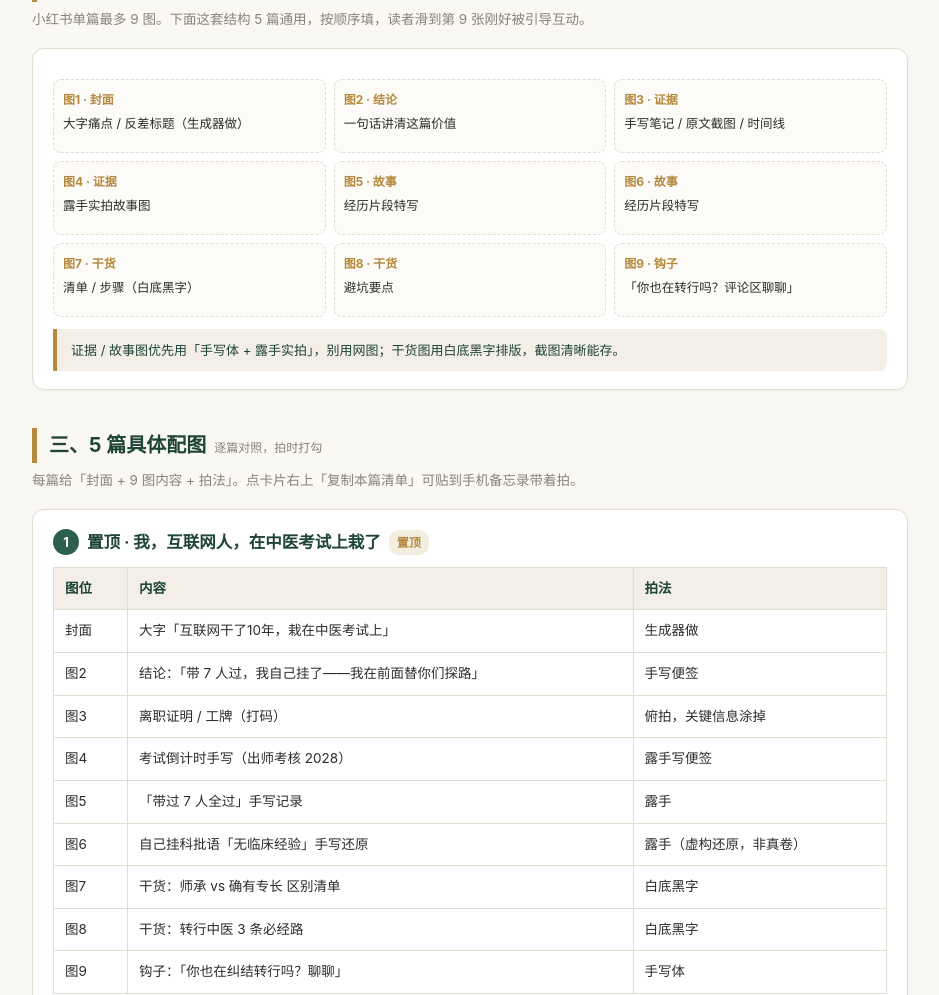
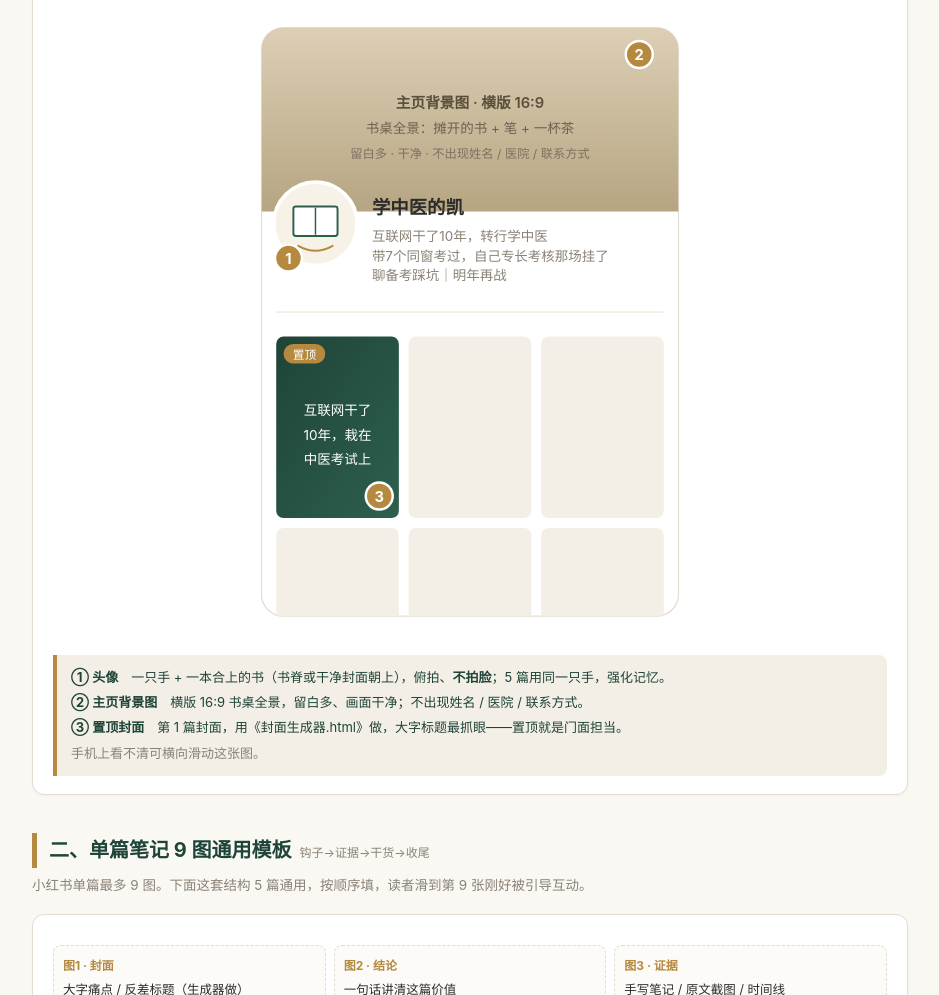
Before and after one commit to xiangziCC/xiaohongshu-tcm-kaige, a plain HTML site: page 配图拍摄清单.html in a window 1280 px wide. Shown: the part 779-1774 px from the top of the page, without its empty margins (170-1109 px from the left). Drawn offline with Linux system fonts and the light colour scheme.

Commit message:
配图清单嵌主页示意图；运营方案并入简介用词审查表

```diff
--- a/配图拍摄清单.html
+++ b/配图拍摄清单.html
@@ -128,6 +128,75 @@
           <td data-page-node-id="n5H9hGDHdHALFQmiNgMCUB">置顶 = 门面担当，必须最抓眼</td>
         </tr>
       </table>
+    </div>
+
+    <div class="card">
+      <h3>主页示意 · 别人点进你主页看到的样子</h3>
+      <div style="overflow-x:auto">
+        <svg viewBox="0 0 680 520" width="100%" style="min-width:520px;height:auto;display:block" role="img" aria-label="小红书主页门面三件套示意">
+          <defs>
+            <clipPath id="phoneClip"><rect x="170" y="20" width="340" height="480" rx="18"/></clipPath>
+            <linearGradient id="woodG" x1="0" y1="0" x2="0" y2="1">
+              <stop offset="0" stop-color="#dccfb5"/><stop offset="1" stop-color="#b6a582"/>
+            </linearGradient>
+            <linearGradient id="pinG" x1="0" y1="0" x2="1" y2="1">
+              <stop offset="0" stop-color="#1f4438"/><stop offset="1" stop-color="#2d5f4f"/>
+            </linearGradient>
+          </defs>
+
+          <rect x="170" y="20" width="340" height="480" rx="18" fill="#ffffff" stroke="#e3ddd0"/>
+
+          <g clip-path="url(#phoneClip)">
+            <!-- 背景图 -->
+            <rect x="170" y="20" width="340" height="150" fill="url(#woodG)"/>
+            <text x="340" y="86" text-anchor="middle" font-size="12" font-weight="600" fill="#5a4f3c" font-family="-apple-system,PingFang SC,Microsoft YaHei,sans-serif">主页背景图 · 横版 16:9</text>
+            <text x="340" y="106" text-anchor="middle" font-size="11" fill="#6d6152" font-family="-apple-system,PingFang SC,Microsoft YaHei,sans-serif">书桌全景：摊开的书 + 笔 + 一杯茶</text>
+            <text x="340" y="126" text-anchor="middle" font-size="10" fill="#7d7161" font-family="-apple-system,PingFang SC,Microsoft YaHei,sans-serif">留白多 · 干净 · 不出现姓名 / 医院 / 联系方式</text>
+
+            <!-- 头像 -->
+            <circle cx="214" cy="180" r="34" fill="#f7f2e7" stroke="#ffffff" stroke-width="3"/>
+            <rect x="196" y="166" width="36" height="24" rx="2" fill="#ffffff" stroke="#2d5f4f" stroke-width="1.6"/>
+            <line x1="214" y1="167" x2="214" y2="189" stroke="#2d5f4f" stroke-width="1.2"/>
+            <path d="M200 198 q14 8 28 0" fill="none" stroke="#b5893f" stroke-width="1.6" stroke-linecap="round"/>
+
+            <!-- 昵称与简介 -->
+            <text x="260" y="172" font-size="15" font-weight="700" fill="#2c2c2c" font-family="-apple-system,PingFang SC,Microsoft YaHei,sans-serif">学中医的凯</text>
+            <text x="260" y="194" font-size="11" fill="#8a8276" font-family="-apple-system,PingFang SC,Microsoft YaHei,sans-serif">互联网干了10年，转行学中医</text>
+            <text x="260" y="210" font-size="11" fill="#8a8276" font-family="-apple-system,PingFang SC,Microsoft YaHei,sans-serif">带7个同窗考过，自己专长考核那场挂了</text>
+            <text x="260" y="226" font-size="11" fill="#8a8276" font-family="-apple-system,PingFang SC,Microsoft YaHei,sans-serif">聊备考踩坑｜明年再战</text>
+
+            <line x1="182" y1="252" x2="498" y2="252" stroke="#eee8db"/>
+
+            <!-- 笔记网格 -->
+            <rect x="182" y="272" width="100" height="148" rx="6" fill="url(#pinG)"/>
+            <text x="232" y="336" text-anchor="middle" font-size="11" fill="#ffffff" font-family="-apple-system,PingFang SC,Microsoft YaHei,sans-serif">互联网干了</text>
+            <text x="232" y="356" text-anchor="middle" font-size="11" fill="#ffffff" font-family="-apple-system,PingFang SC,Microsoft YaHei,sans-serif">10年，栽在</text>
+            <text x="232" y="376" text-anchor="middle" font-size="11" fill="#ffffff" font-family="-apple-system,PingFang SC,Microsoft YaHei,sans-serif">中医考试上</text>
+            <rect x="188" y="278" width="34" height="16" rx="8" fill="#b5893f"/>
+            <text x="205" y="290" text-anchor="middle" font-size="9.5" fill="#ffffff" font-family="-apple-system,PingFang SC,Microsoft YaHei,sans-serif">置顶</text>
+
+            <rect x="290" y="272" width="100" height="148" rx="6" fill="#f3efe6"/>
+            <rect x="398" y="272" width="100" height="148" rx="6" fill="#f3efe6"/>
+            <rect x="182" y="428" width="100" height="148" rx="6" fill="#f3efe6"/>
+            <rect x="290" y="428" width="100" height="148" rx="6" fill="#f3efe6"/>
+            <rect x="398" y="428" width="100" height="148" rx="6" fill="#f3efe6"/>
+          </g>
+
+          <!-- 编号 -->
+          <circle cx="192" cy="208" r="11" fill="#b5893f" stroke="#ffffff" stroke-width="2"/>
+          <text x="192" y="212.5" text-anchor="middle" font-size="12" font-weight="700" fill="#ffffff" font-family="-apple-system,PingFang SC,Microsoft YaHei,sans-serif">1</text>
+          <circle cx="478" cy="42" r="11" fill="#b5893f" stroke="#ffffff" stroke-width="2"/>
+          <text x="478" y="46.5" text-anchor="middle" font-size="12" font-weight="700" fill="#ffffff" font-family="-apple-system,PingFang SC,Microsoft YaHei,sans-serif">2</text>
+          <circle cx="266" cy="402" r="11" fill="#b5893f" stroke="#ffffff" stroke-width="2"/>
+          <text x="266" y="406.5" text-anchor="middle" font-size="12" font-weight="700" fill="#ffffff" font-family="-apple-system,PingFang SC,Microsoft YaHei,sans-serif">3</text>
+        </svg>
+      </div>
+      <div class="tip" style="margin-top:14px;line-height:1.95">
+        <b>① 头像</b>　一只手 + 一本合上的书（书脊或干净封面朝上），俯拍、<b>不拍脸</b>；5 篇用同一只手，强化记忆。<br>
+        <b>② 主页背景图</b>　横版 16:9 书桌全景，留白多、画面干净；不出现姓名 / 医院 / 联系方式。<br>
+        <b>③ 置顶封面</b>　第 1 篇封面，用《封面生成器.html》做，大字标题最抓眼——置顶就是门面担当。<br>
+        <span style="color:var(--muted)">手机上看不清可横向滑动这张图。</span>
+      </div>
     </div>
   </section>
 
```
